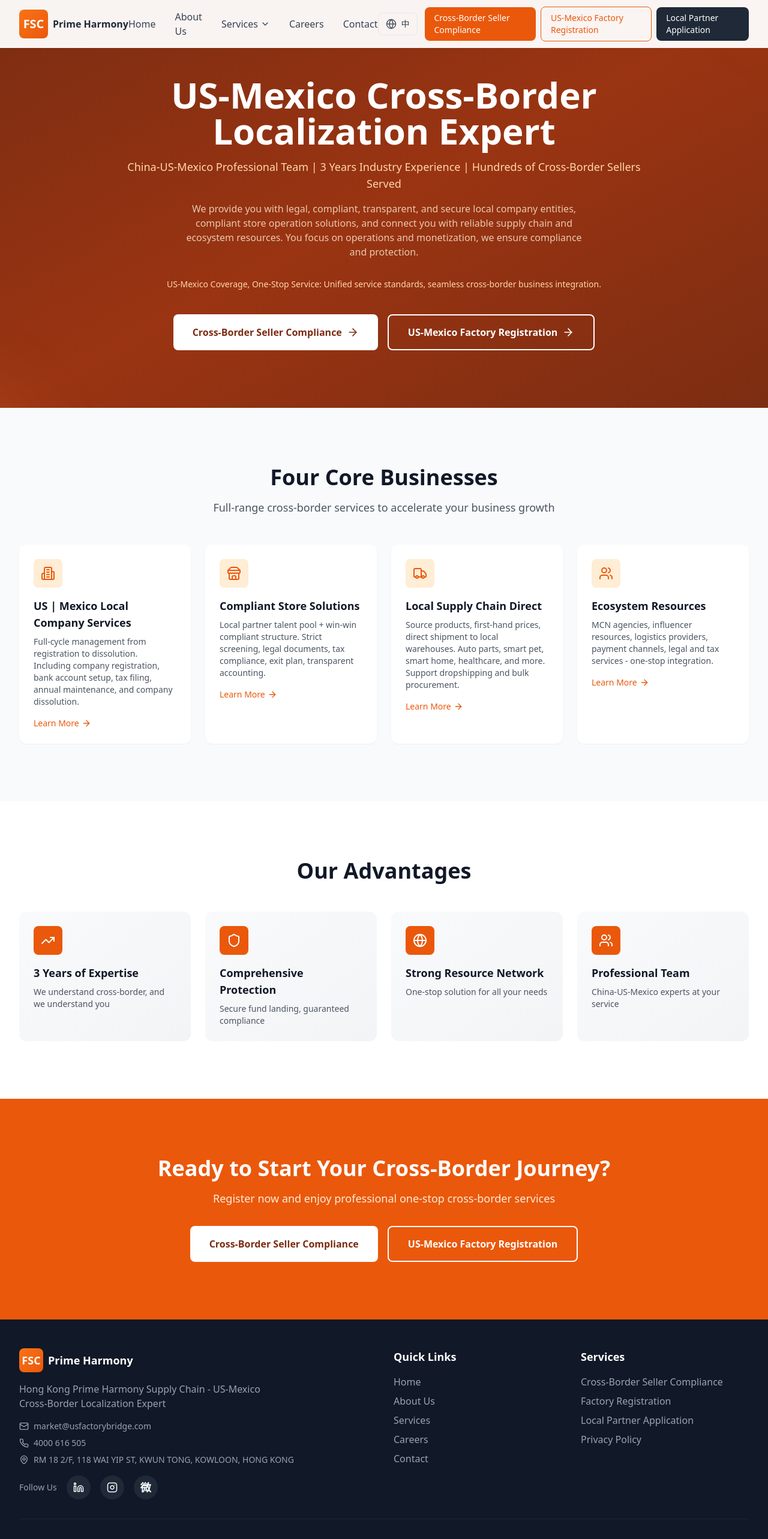
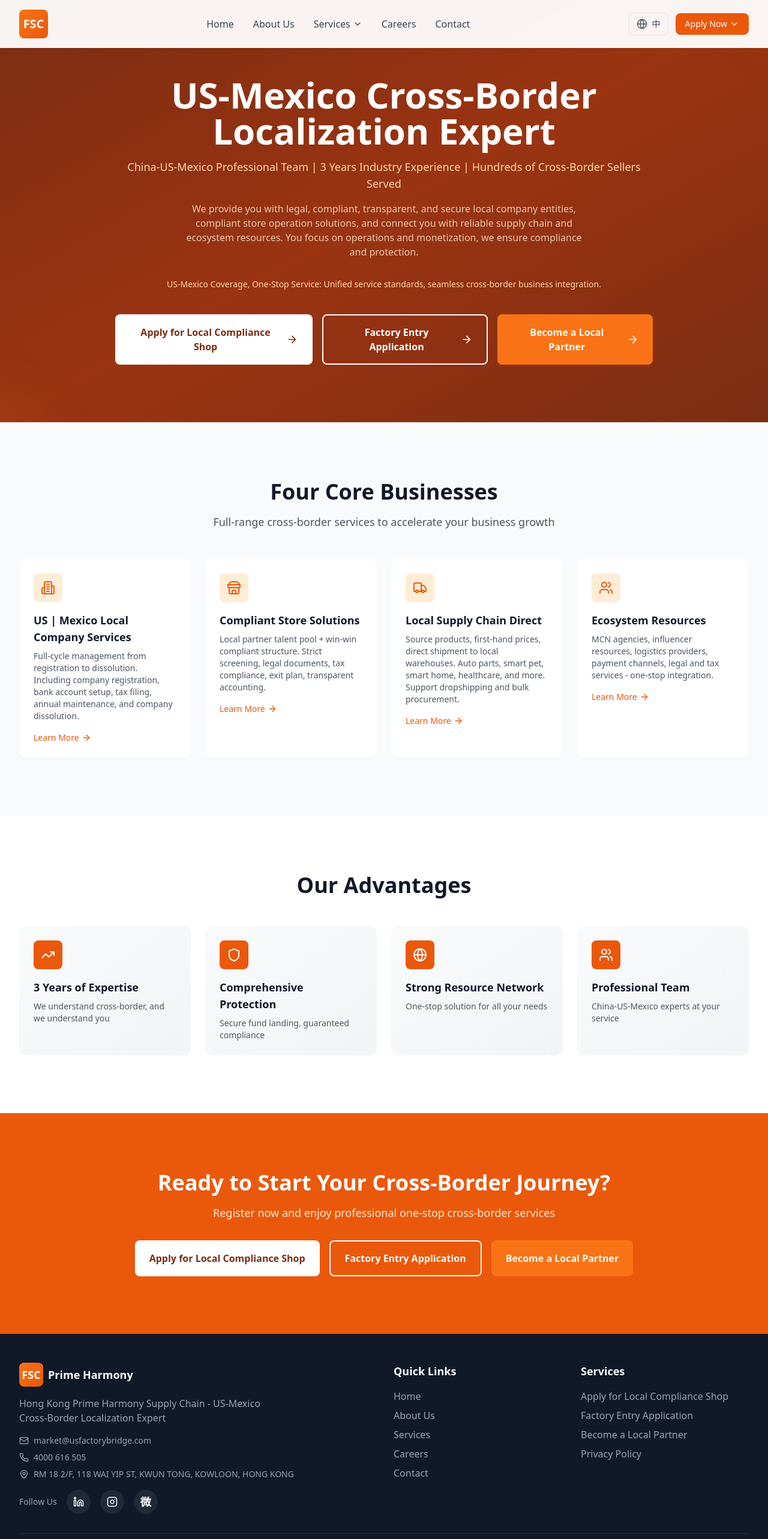
Before and after one commit to RTMarket/abc.github.io, a React (Vite) app: page / in a window 1280 px wide. Shown: the top 2566 px of the page at 60% size. Built offline with nearby package versions, Linux system fonts and the light colour scheme; no server answers; the database is empty.

Commit message:
Update navigation: rename forms, add dropdown, remove logo text, add 3 buttons

```diff
--- a/src/components/Navbar.tsx
+++ b/src/components/Navbar.tsx
@@ -7,6 +7,7 @@ export const Navbar: React.FC = () => {
   const { language, toggleLanguage, t } = useLanguage();
   const [mobileMenuOpen, setMobileMenuOpen] = useState(false);
   const [servicesOpen, setServicesOpen] = useState(false);
+  const [applyOpen, setApplyOpen] = useState(false);
 
   return (
     <nav className="fixed top-0 left-0 right-0 z-50 bg-white/95 backdrop-blur-sm shadow-sm">
@@ -14,13 +15,10 @@ export const Navbar: React.FC = () => {
         <div className="flex justify-between items-center h-16 md:h-20">
           {/* Logo */}
           <div className="flex-shrink-0">
-            <Link to="/" className="flex items-center gap-2">
+            <Link to="/" className="flex items-center">
               <div className="w-10 h-10 md:w-12 md:h-12 bg-gradient-to-br from-orange-500 to-orange-600 rounded-lg flex items-center justify-center">
                 <span className="text-white font-bold text-lg md:text-xl">FSC</span>
               </div>
-              <span className="hidden sm:block text-sm md:text-base font-semibold text-gray-800">
-                {language === 'zh' ? '佳和供应链' : 'Prime Harmony'}
-              </span>
             </Link>
           </div>
 
@@ -95,26 +93,37 @@ export const Navbar: React.FC = () => {
               </span>
             </button>
 
-            {/* CTA Buttons - Desktop */}
-            <div className="hidden lg:flex items-center gap-2">
+            {/* Apply Now Dropdown - Desktop */}
+            <div className="relative group">
+              <button className="flex items-center gap-1 px-4 py-2 bg-orange-600 text-white rounded-lg font-medium hover:bg-orange-700 transition-colors text-sm">
+                {t.nav.applyNow}
+                <ChevronDown size={16} className="group-hover:rotate-180 transition-transform" />
+              </button>
+              <div className="absolute top-full right-0 mt-2 w-64 bg-white rounded-lg shadow-xl opacity-0 invisible group-hover:opacity-100 group-hover:visible transition-all transform translate-y-2 group-hover:translate-y-0">
+                <div className="py-2">
                   <Link
                     to="/seller-register"
-                className="px-4 py-2 bg-orange-600 text-white rounded-lg font-medium hover:bg-orange-700 transition-colors text-sm"
+                    className="block px-4 py-3 text-gray-700 hover:bg-orange-50 hover:text-orange-600 font-medium"
+                    onClick={() => setMobileMenuOpen(false)}
                   >
-                {t.hero.ctaSeller}
+                    {t.nav.sellerRegister}
                   </Link>
                   <Link
                     to="/factory-register"
-                className="px-4 py-2 border border-orange-600 text-orange-600 rounded-lg font-medium hover:bg-orange-50 transition-colors text-sm"
+                    className="block px-4 py-3 text-gray-700 hover:bg-orange-50 hover:text-orange-600 font-medium"
+                    onClick={() => setMobileMenuOpen(false)}
                   >
-                {t.hero.ctaFactory}
+                    {t.nav.factoryRegister}
                   </Link>
                   <Link
                     to="/partner-register"
-                className="px-4 py-2 bg-gray-800 text-white rounded-lg font-medium hover:bg-gray-900 transition-colors text-sm"
+                    className="block px-4 py-3 text-gray-700 hover:bg-orange-50 hover:text-orange-600 font-medium"
+                    onClick={() => setMobileMenuOpen(false)}
                   >
                     {t.nav.partnerRegister}
                   </Link>
+                </div>
+              </div>
             </div>
 
             {/* Mobile Menu Button */}
@@ -190,28 +199,40 @@ export const Navbar: React.FC = () => {
               {t.nav.contact}
             </Link>
 
-            <div className="pt-4 space-y-2">
+            {/* Apply Now Accordion - Mobile */}
+            <div>
+              <button
+                className="flex items-center justify-between w-full py-2 text-orange-600 font-medium"
+                onClick={() => setApplyOpen(!applyOpen)}
+              >
+                {t.nav.applyNow}
+                <ChevronDown size={16} className={`transition-transform ${applyOpen ? 'rotate-180' : ''}`} />
+              </button>
+              {applyOpen && (
+                <div className="pl-4 mt-2 space-y-2">
                   <Link
                     to="/seller-register"
-                className="block w-full px-4 py-3 bg-orange-600 text-white text-center rounded-lg font-medium"
+                    className="block py-3 text-gray-700 font-medium"
                     onClick={() => setMobileMenuOpen(false)}
                   >
-                {t.hero.ctaSeller}
+                    {t.nav.sellerRegister}
                   </Link>
                   <Link
                     to="/factory-register"
-                className="block w-full px-4 py-3 border border-orange-600 text-orange-600 text-center rounded-lg font-medium"
+                    className="block py-3 text-gray-700 font-medium"
                     onClick={() => setMobileMenuOpen(false)}
                   >
-                {t.hero.ctaFactory}
+                    {t.nav.factoryRegister}
                   </Link>
                   <Link
                     to="/partner-register"
-                className="block w-full px-4 py-3 bg-gray-800 text-white text-center rounded-lg font-medium"
+                    className="block py-3 text-gray-700 font-medium"
                     onClick={() => setMobileMenuOpen(false)}
                   >
                     {t.nav.partnerRegister}
                   </Link>
+                </div>
+              )}
             </div>
           </div>
         </div>
--- a/src/i18n/en.ts
+++ b/src/i18n/en.ts
@@ -8,9 +8,10 @@ export const en: Translation = {
     services: 'Services',
     careers: 'Careers',
     contact: 'Contact',
-    sellerRegister: 'Cross-Border Seller Compliance',
-    factoryRegister: 'Factory Registration',
-    partnerRegister: 'Local Partner Application',
+    applyNow: 'Apply Now',
+    sellerRegister: 'Apply for Local Compliance Shop',
+    factoryRegister: 'Factory Entry Application',
+    partnerRegister: 'Become a Local Partner',
   },
 
   // Hero Section
@@ -21,8 +22,9 @@ export const en: Translation = {
     teamDescription: 'China-US-Mexico Professional Team | 3 Years Industry Experience | Hundreds of Cross-Border Sellers Served',
     coreValue: 'We provide you with legal, compliant, transparent, and secure local company entities, compliant store operation solutions, and connect you with reliable supply chain and ecosystem resources. You focus on operations and monetization, we ensure compliance and protection.',
     usMexicoCoverage: 'US-Mexico Coverage, One-Stop Service: Unified service standards, seamless cross-border business integration.',
-    ctaSeller: 'Cross-Border Seller Compliance',
-    ctaFactory: 'US-Mexico Factory Registration',
+    ctaSeller: 'Apply for Local Compliance Shop',
+    ctaFactory: 'Factory Entry Application',
+    ctaPartner: 'Become a Local Partner',
   },
 
   // Services Overview
--- a/src/i18n/zh.ts
+++ b/src/i18n/zh.ts
@@ -6,9 +6,10 @@ export const zh = {
     services: '核心业务',
     careers: '加入我们',
     contact: '联系我们',
-    sellerRegister: '跨境卖家本土合规店铺需求',
-    factoryRegister: '工厂入驻',
-    partnerRegister: '本土合伙人申请',
+    applyNow: '立即申请',
+    sellerRegister: '申请本土合规店铺',
+    factoryRegister: '工厂入驻申请',
+    partnerRegister: '成为本土合伙人',
   },
 
   // Hero Section
@@ -19,8 +20,9 @@ export const zh = {
     teamDescription: '中美墨三国专业团队 | 三年行业深耕 | 服务数百家跨境卖家',
     coreValue: '我们为您提供合法、合规、透明、安全的本土公司载体，合规店铺运营方案，为您匹配可靠的供应链与生态资源。您负责运营变现，我们负责保驾护航。',
     usMexicoCoverage: '美墨两地，一站式覆盖，两国联动：统一服务标准，无缝衔接美墨业务',
-    ctaSeller: '跨境卖家本土合规店铺需求',
-    ctaFactory: '美墨工厂入驻',
+    ctaSeller: '申请本土合规店铺',
+    ctaFactory: '工厂入驻申请',
+    ctaPartner: '成为本土合伙人',
   },
 
   // Services Overview
--- a/src/pages/Home.tsx
+++ b/src/pages/Home.tsx
@@ -78,16 +78,23 @@ export const Home: React.FC = () => {
             <div className="flex flex-col sm:flex-row gap-4 justify-center">
               <Link
                 to="/seller-register"
-                className="inline-flex items-center justify-center gap-2 px-8 py-4 bg-white text-orange-900 font-semibold rounded-lg hover:bg-orange-50 transition-colors"
+                className="inline-flex items-center justify-center gap-2 px-6 py-4 bg-white text-orange-900 font-semibold rounded-lg hover:bg-orange-50 transition-colors"
               >
                 {t.hero.ctaSeller}
                 <ArrowRight size={20} />
               </Link>
               <Link
                 to="/factory-register"
-                className="inline-flex items-center justify-center gap-2 px-8 py-4 border-2 border-white text-white font-semibold rounded-lg hover:bg-white/10 transition-colors"
+                className="inline-flex items-center justify-center gap-2 px-6 py-4 border-2 border-white text-white font-semibold rounded-lg hover:bg-white/10 transition-colors"
               >
                 {t.hero.ctaFactory}
+                <ArrowRight size={20} />
+              </Link>
+              <Link
+                to="/partner-register"
+                className="inline-flex items-center justify-center gap-2 px-6 py-4 bg-orange-500 text-white font-semibold rounded-lg hover:bg-orange-400 transition-colors"
+              >
+                {t.hero.ctaPartner || t.nav.partnerRegister}
                 <ArrowRight size={20} />
               </Link>
             </div>
@@ -183,15 +190,21 @@ export const Home: React.FC = () => {
           <div className="flex flex-col sm:flex-row gap-4 justify-center">
             <Link
               to="/seller-register"
-              className="inline-flex items-center justify-center gap-2 px-8 py-4 bg-white text-orange-900 font-semibold rounded-lg hover:bg-orange-50 transition-colors"
+              className="inline-flex items-center justify-center gap-2 px-6 py-4 bg-white text-orange-900 font-semibold rounded-lg hover:bg-orange-50 transition-colors"
             >
               {t.hero.ctaSeller}
             </Link>
             <Link
               to="/factory-register"
-              className="inline-flex items-center justify-center gap-2 px-8 py-4 border-2 border-white text-white font-semibold rounded-lg hover:bg-white/10 transition-colors"
+              className="inline-flex items-center justify-center gap-2 px-6 py-4 border-2 border-white text-white font-semibold rounded-lg hover:bg-white/10 transition-colors"
             >
               {t.hero.ctaFactory}
+            </Link>
+            <Link
+              to="/partner-register"
+              className="inline-flex items-center justify-center gap-2 px-6 py-4 bg-orange-500 text-white font-semibold rounded-lg hover:bg-orange-400 transition-colors"
+            >
+              {t.hero.ctaPartner || t.nav.partnerRegister}
             </Link>
           </div>
         </div>
```
Lines whose indentation alone changed are shown as unchanged.
